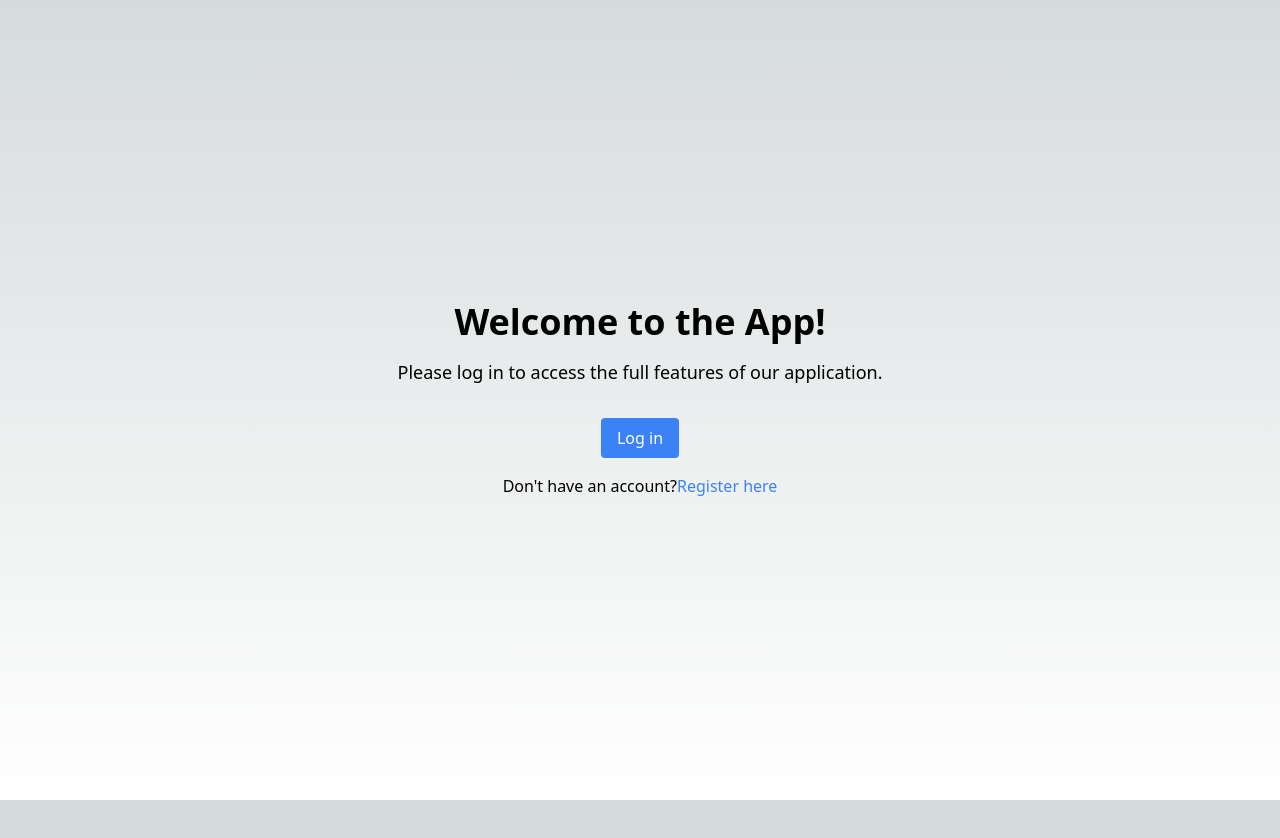
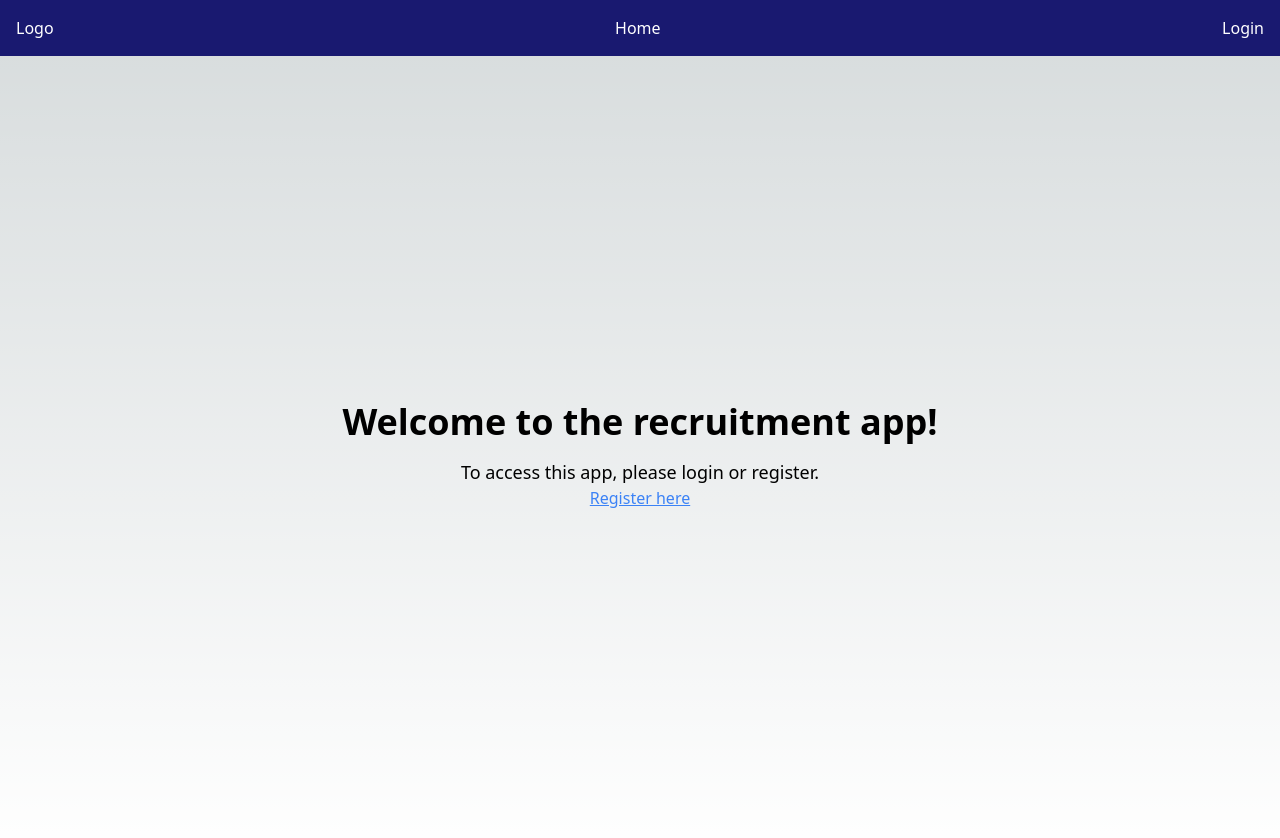
Before and after one commit to danti58/Frontend_IV1201, a Next.js app in the folder frontiv1201/: page / in a window 1280 px wide. Shown: the top 838 px of the page. Before the commit the page ends 800 px from the top, so only its background shows below. Built offline with nearby package versions, Linux system fonts and the light colour scheme.

Commit message:
added a navbar and fixed the applicants page as well as redirect when logged in

```diff
--- a/frontiv1201/src/app/api.ts
+++ b/frontiv1201/src/app/api.ts
@@ -27,6 +27,18 @@ interface LoginResponse {
   token?: string;
 }
 
+export const getApplicants = async (token: string): Promise<any> => {
+  try {
+    const response: AxiosResponse<any> = await axios.get(`${BASE_URL}/getApplicants`, {
+      headers: { token: `${token}` },
+    });
+    return response.data;
+  } catch (error) {
+    console.error('Failed to fetch applicants', error);
+    throw error;
+  }
+}
+
 export const registerPerson = async (registerData: RegisterData): Promise<RegisterResponse> => {
   try {
     const response: AxiosResponse<RegisterResponse> = await axios.post(`${BASE_URL}/register`, registerData);
--- a/frontiv1201/src/app/components/adminApplicants/adminApplicantsPresenter.tsx
+++ b/frontiv1201/src/app/components/adminApplicants/adminApplicantsPresenter.tsx
@@ -2,27 +2,26 @@
 import React, { useEffect, useState } from 'react';
 import { useSelector } from 'react-redux';
 import AdminApplicantsView from './adminApplicantsView';
-import axios from 'axios';
-import { AppState } from '../store'; // placeholder for redux
+import { getApplicants } from '@/app/api';
+
 
 function AdminApplicantsPresenter() {
-  const currentUser = useSelector((state: AppState) => state.currentUser);
+  const userState = useSelector((state: any) => state.auth.userState);
   const [applicants, setApplicants] = useState([]);
   const [isAuthorized, setIsAuthorized] = useState(false);
 
   useEffect(() => {
-    if (currentUser.role_id === 1) {
+    if (userState.role_id === 1) {
       setIsAuthorized(true);
       fetchApplicants();
     }
-  }, [currentUser]);
+  }, [userState]);
 
   const fetchApplicants = async () => {
     try {
-      const response = await axios.get('/getApplicants', {
-        headers: { Authorization: `Bearer ${localStorage.getItem('token')}` },
-      });
-      setApplicants(response.data);
+      console.log('fetching applicants using token: ' + userState.token)
+      const response = await getApplicants(userState.token);
+      setApplicants(response);
     } catch (error) {
       console.error('Failed to fetch applicants', error);
     }
--- a/frontiv1201/src/app/components/adminApplicants/adminApplicantsView.tsx
+++ b/frontiv1201/src/app/components/adminApplicants/adminApplicantsView.tsx
@@ -11,6 +11,8 @@ type Props = {
 function AdminApplicantsView({ applicants }: Props) {
   const [sortKey, setSortKey] = useState<SortKey>('name');
   const [sortOrder, setSortOrder] = useState<'asc' | 'desc'>('asc');
+  const [expandedApplicantId, setExpandedApplicantId] = useState<number | null>(null);
+
 
   const sortedApplicants = [...applicants].sort((a, b) => {
     const valueA = a[sortKey];
@@ -31,17 +33,41 @@ function AdminApplicantsView({ applicants }: Props) {
     }
   };
 
+  const toggleApplicantDetails = (id: number) => {
+    if (expandedApplicantId === id) {
+      // If clicking on the same applicant, collapse it
+      setExpandedApplicantId(null);
+    } else {
+      // Expand the clicked applicant
+      setExpandedApplicantId(id);
+    }
+  };
+
   return (
-    <div>
       <div>
-        <button onClick={() => handleSortChange('name')}>Sort by Name</button>
-        <button onClick={() => handleSortChange('surname')}>Sort by Surname</button>
-        {/* Add more buttons for different sort criteria as needed */}
-      </div>
-      {sortedApplicants.map((applicant) => (
+        <button onClick={() => handleSortChange('name')} >[Sort by first name] </button>
+        <button onClick={() => handleSortChange('surname')}>[Sort by surname]</button>
+
+        {sortedApplicants.map((applicant) => (
         <div key={applicant.person_id}>
-          <p>Name: {applicant.name} {applicant.surname}</p>
-          {/* Render other details as needed */}
+          <div onClick={() => toggleApplicantDetails(applicant.person_id)}>
+            <p>{applicant.name} {applicant.surname}</p>
+          </div>
+          {expandedApplicantId === applicant.person_id && (
+            <div style={{ border: '1px solid red', padding: '1rem' }}>
+              {/* Expanded applicant details */}
+              <p>Email: {applicant.email}</p>
+              <p>PNR: {applicant.pnr}</p>
+              <p>Username: {applicant.username}</p>
+              {/* if competencies are not null */}
+              {applicant.competencies ? (
+                <p>Competencies: {applicant.competencies.join(', ')}</p>
+              ) : (
+                <p>No competencies</p>
+              )}
+              {/* Include other details you want to show */}
+            </div>
+          )}
         </div>
       ))}
     </div>
--- a/frontiv1201/src/app/components/login/loginPresenter.tsx
+++ b/frontiv1201/src/app/components/login/loginPresenter.tsx
@@ -5,6 +5,7 @@ import { loginPerson, LoginData } from '@/app/api';
 import LoginView from './loginView';
 import { setAuthData } from '@/app/redux/actions';
 import { useDispatch, useSelector } from 'react-redux';
+import Router from 'next/router';
 
 function LoginPresenter() {
 
@@ -20,6 +21,13 @@ function LoginPresenter() {
   function onLoginSuccess(response: any) {
     // print response json:
     console.log('Login success:', response);
+    // Redirect to the home page after successful login
+    const user = response.user;
+    if (user.role_id === 1) {
+      Router.push('/adminApplicants');
+    } else {
+      Router.push('/'); // will later be replaced with the user's dashboard
+    }
   }
 
   function onLoginFail(error: any) {
--- /dev/null
+++ b/frontiv1201/src/app/components/navbar/navbarPresenter.tsx
@@ -0,0 +1,28 @@
+// components/NavbarPresenter.tsx
+import React from 'react';
+import { useSelector } from 'react-redux';
+import { useRouter } from 'next/router';
+import NavbarView from './navbarView';
+
+function NavbarPresenter() {
+  const router = useRouter();
+  const userState = useSelector((state: any) => state.auth.userState);
+
+  const handleLoginRedirect = () => {
+    router.push('/login');
+  };
+
+  // Decide what to display in the Navbar based on userState
+  const loginDisplay = userState.username
+    ? `${userState.username} ${userState.role_id === 1 ? '[ADMIN]' : ''}`
+    : null;
+
+  return (
+    <NavbarView
+      loginDisplay={loginDisplay}
+      onLoginClick={handleLoginRedirect}
+    />
+  );
+};
+
+export default NavbarPresenter;
--- /dev/null
+++ b/frontiv1201/src/app/components/navbar/navbarView.tsx
@@ -0,0 +1,35 @@
+// components/NavbarView.tsx
+import { UserState } from '@/app/redux/types';
+import Link from 'next/link';
+import React from 'react';
+import { useSelector } from 'react-redux';
+
+type NavbarViewProps = {
+  loginDisplay: string | null;
+  onLoginClick: () => void;
+};
+
+const NavbarView: React.FC<NavbarViewProps> = ({ loginDisplay, onLoginClick }) => {
+  const { role_id } = useSelector((state: any) => state.auth.userState as UserState);
+
+  return (
+    <nav style={{ display: 'flex', justifyContent: 'space-between', padding: '1rem', background: 'midnightblue', color: 'white' }}>
+      <span>Logo</span>
+      <Link href="/">Home</Link>
+      {role_id !== null && (
+        <Link href={role_id === 1 ? "/adminApplicants" : "/competencies"}>
+          {role_id === 1 ? "See Applicants" : "Competencies"}
+        </Link>
+      )}
+      <div>
+        {loginDisplay ? (
+          <span>Logged in as {loginDisplay}</span>
+        ) : (
+          <button onClick={onLoginClick}>Login</button>
+        )}
+      </div>
+    </nav>
+  );
+};
+
+export default NavbarView;
--- a/frontiv1201/src/pages/_app.tsx
+++ b/frontiv1201/src/pages/_app.tsx
@@ -3,11 +3,13 @@ import type { AppProps } from 'next/app';
 import '../app/globals.css'; // Adjust the path to your globals.css file
 import { Provider } from 'react-redux';
 import store from '@/app/redux/store';
+import NavbarPresenter from '@/app/components/navbar/navbarPresenter';
 
 
 const MyApp = ({ Component, pageProps }: AppProps) => {
   return (
     <Provider store={store}>
+      <NavbarPresenter />
       <Component {...pageProps} />
     </Provider>
   );
--- a/frontiv1201/src/pages/index.tsx
+++ b/frontiv1201/src/pages/index.tsx
@@ -1,23 +1,25 @@
 import Link from 'next/link';
 import styles from '../styles/Home.module.css';
+import { useSelector } from 'react-redux';
 
 export default function Home() {
+  const userState = useSelector((state: any) => state.auth.userState);
+
   return (
     <main className="flex min-h-screen flex-col items-center justify-center p-10">
       <h1 className="text-4xl font-semibold mb-4 text-center">
-        Welcome to the App!
+        Welcome to the recruitment app!
       </h1>
 
-      <p className="text-lg text-center mb-8">
-        Please log in to access the full features of our application.
+      <p className="text-lg text-center">
+        {userState.username ? `Welcome, ${userState.username}` : 'To access this app, please login or register.'}
       </p>
 
-      {/* Use Link without <a> */}
-      <Link href="/login" className="bg-blue-500 text-white px-4 py-2 rounded">Log in</Link>
-
-      <span className="mt-4">Don't have an account?
-        <Link href="/register" className="text-blue-500">Register here</Link>
-      </span>
+      {!userState.username && (
+        <Link href="/register">
+          <p className="text-blue-500 underline cursor-pointer">Register here</p>
+        </Link>
+      )}
     </main>
   );
 }
```
